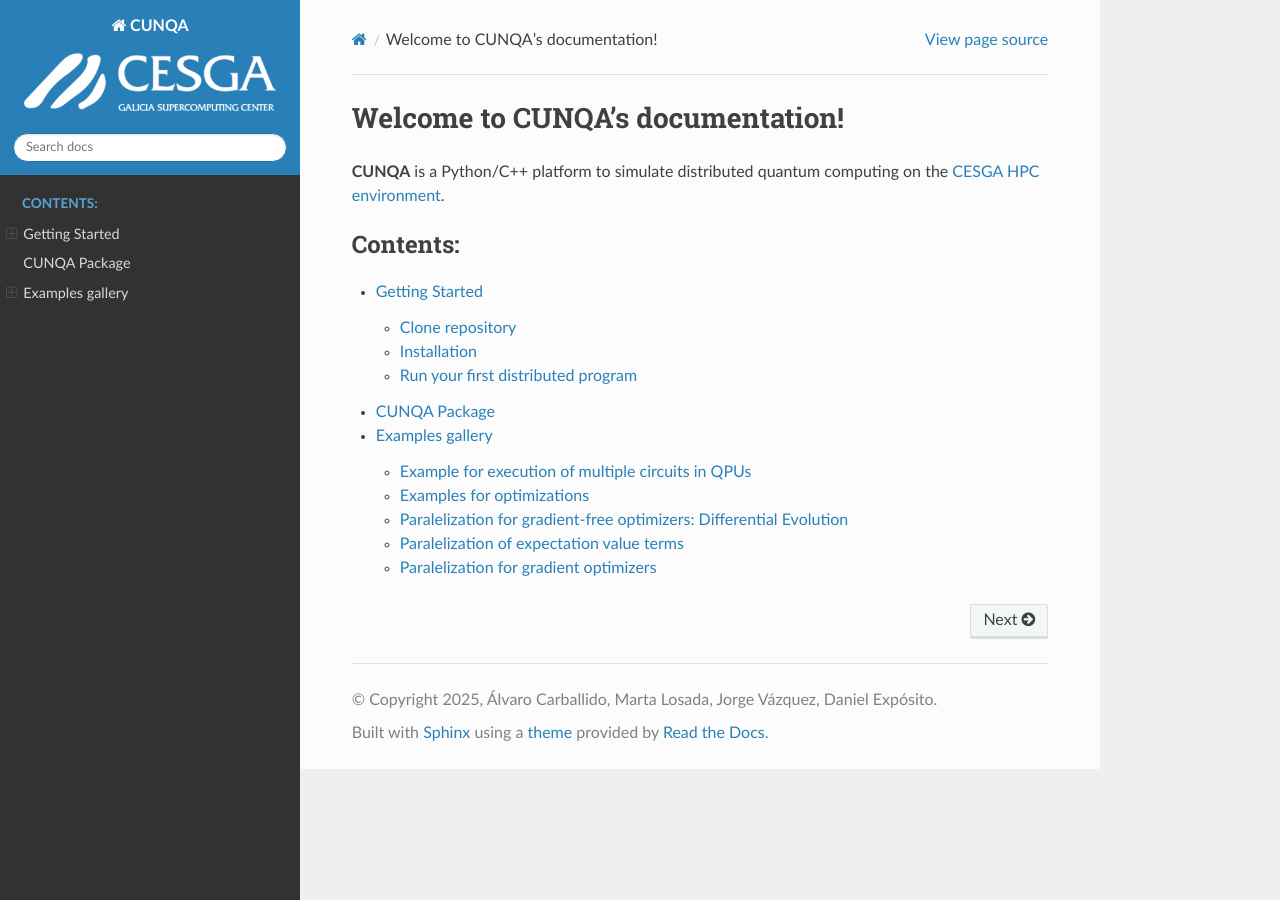
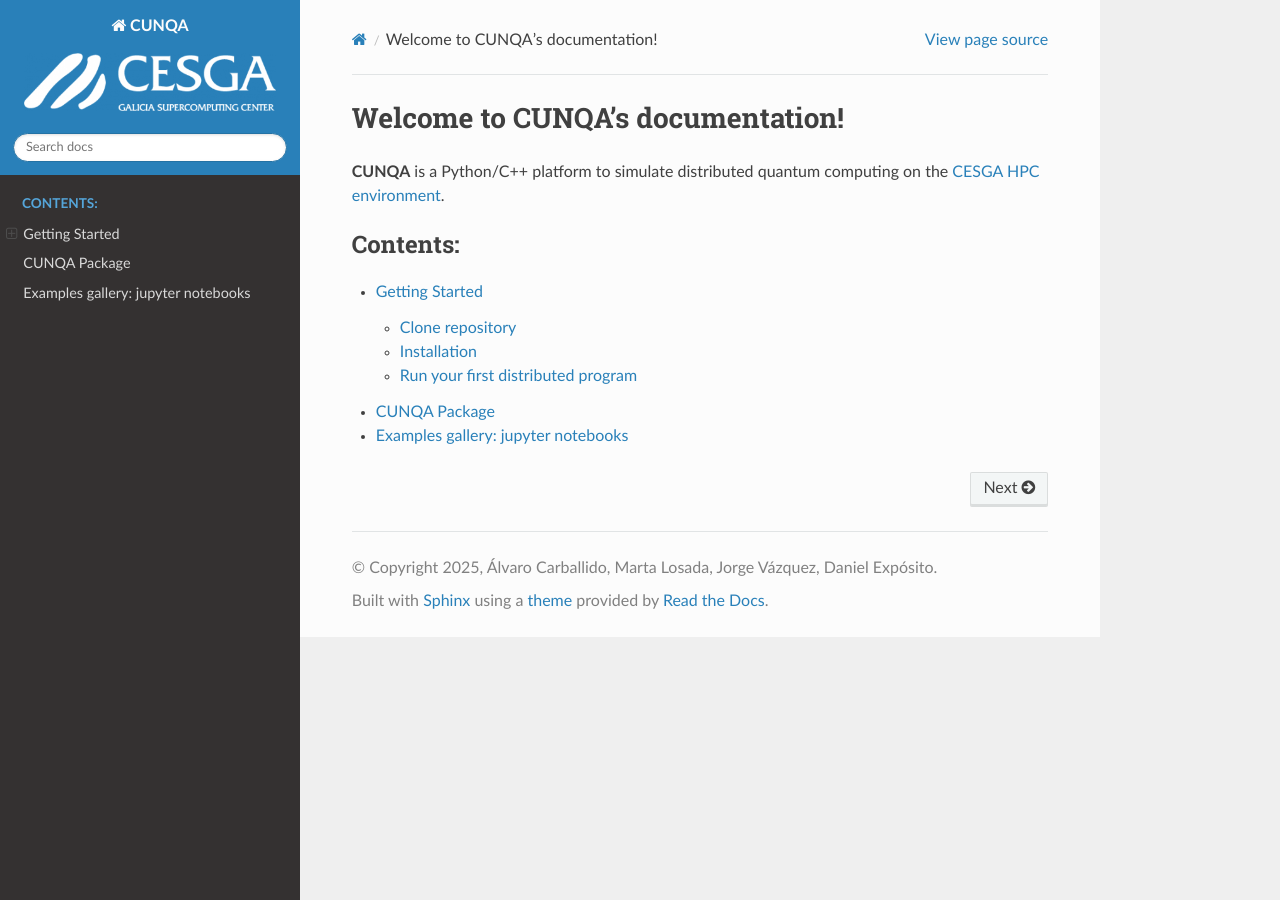
Before and after one commit to aziabatz/cunqa, a Sphinx documentation site: the page built from docs/source/index.rst, in a window 1280 px wide. Built offline with Sphinx 7.4.7 and the Read the Docs theme 3.1.0, drawn with Linux system fonts in a browser that asks for light colours; pages that are not in the unit, such as notebooks, are missing from menus; some of the changed lines change nothing that is shown.

Commit message:
try to also include .py files on the example gallery using nbsphinx_gallery

```diff
--- a/docs/source/conf.py
+++ b/docs/source/conf.py
@@ -24,11 +24,23 @@
     'sphinx.ext.autosummary',
     'nbsphinx',
     'sphinx_mdinclude',
-    'sphinx.ext.githubpages'
+    'sphinx.ext.githubpages',
+    'nbsphinx_gallery',
 ]
 
 # source_suffix = '.rst'
 source_suffix = ['.rst', '.md']
+
+nbsphinx_gallery_conf = {
+    'pattern': '*.ipynb|*.py',
+    'ignore_pattern': '',
+    'filename_pattern': '',
+    'filename_suffix': '',
+    'subsection_order': ['*.ipynb', '*.py'],
+    'gallery_dirs': ['gallery'],
+    'thumbnail_size': (400, 280),
+    'examples_dirs': ['examples'],
+}
 
 autosummary_generate = True
 autodoc_mock_imports = [
--- a/docs/source/examples_gallery.rst
+++ b/docs/source/examples_gallery.rst
@@ -1,12 +1,7 @@
-Examples gallery
-==================
+Examples gallery: jupyter notebooks
+====================================
 Here you can peruse through some examples of CUNQA use that will help you get the hang of its workflow.
 
-.. nbgallery::
-   _examples/Multiple_circuits_execution.ipynb
-   _examples/Optimizers_I_upgrading_parameters.ipynb
-   _examples/Optimizers_II_mapping.ipynb
-
-   _examples/cloud_example.py
-   _example/example_qraise.py
-   _example/hpc_example.py
+.. nbsphinx-gallery::
+   :glob:
+   :example-dir: _examples
```
